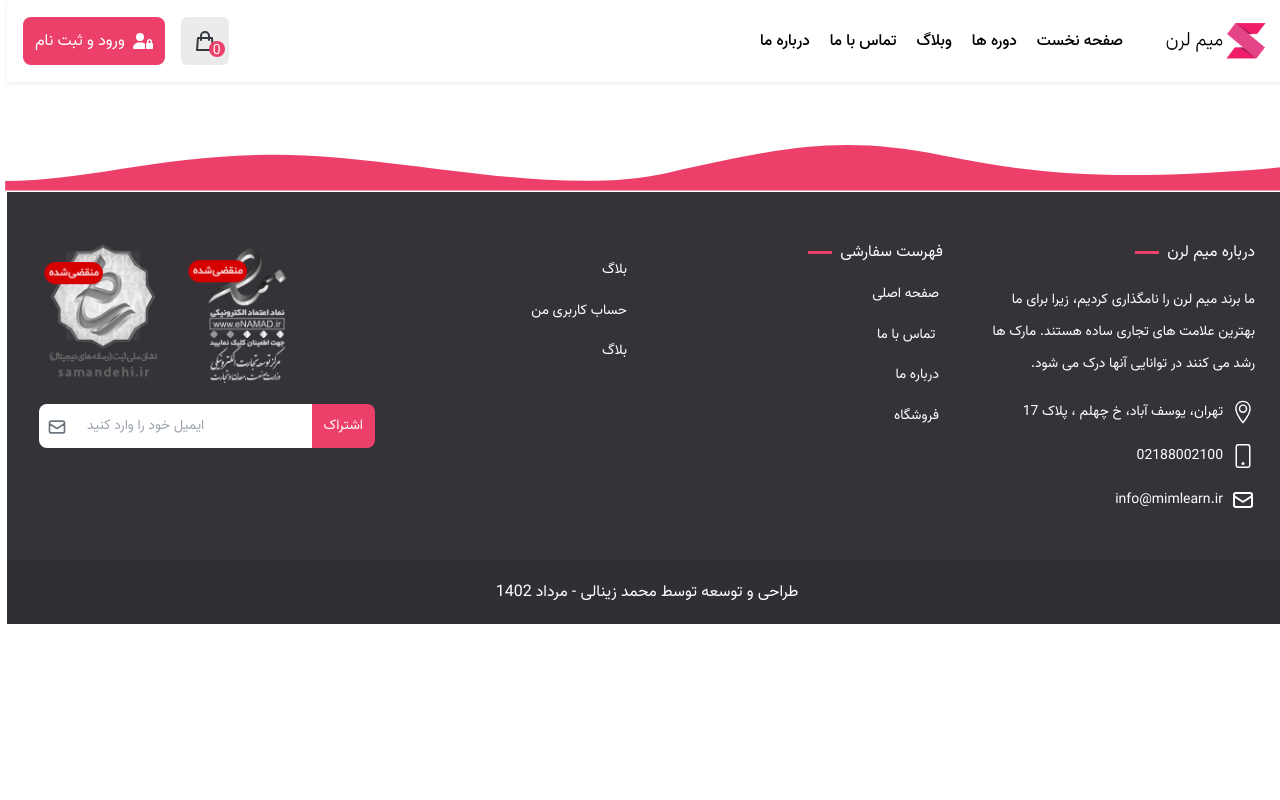
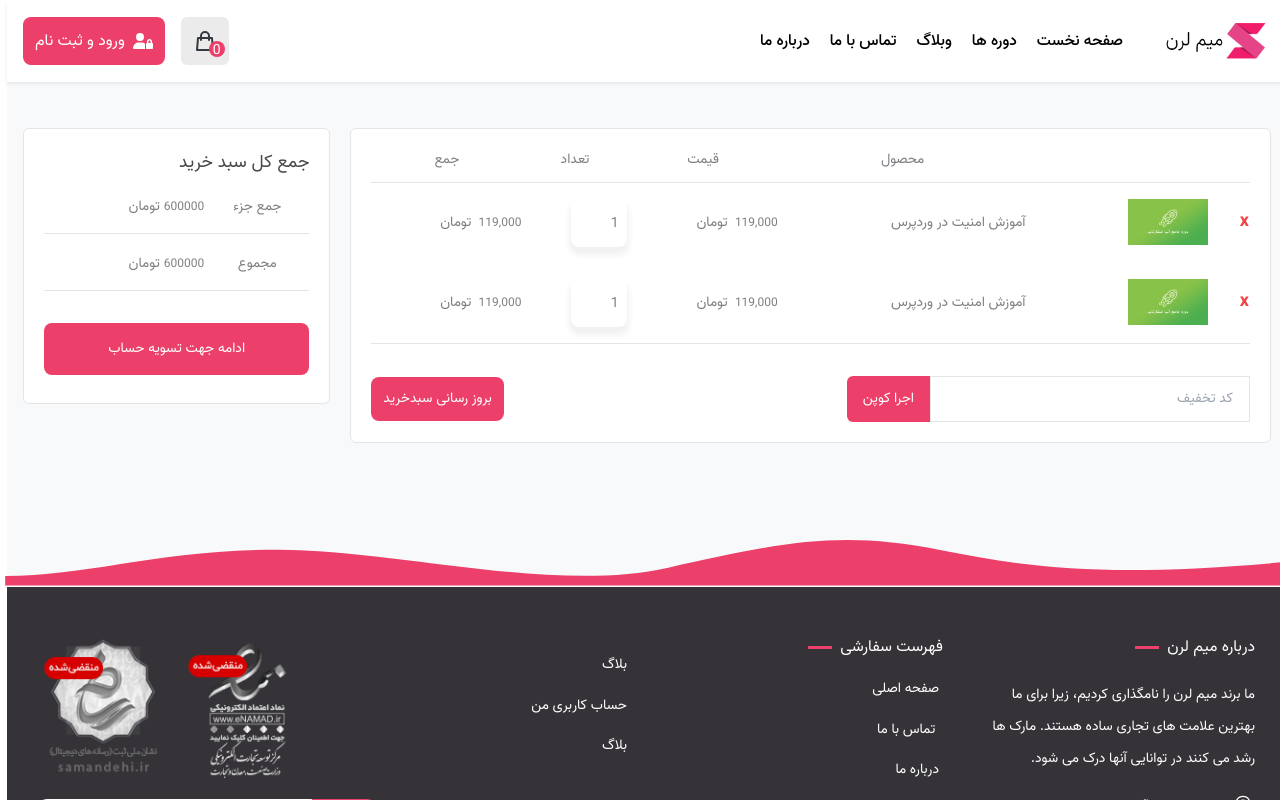
Before and after one commit to mohammad-zeynaly/mimlearn, a React (Vite) app: page /shopping-cart in a window 1280 px wide. Shown: the top 800 px of the page. Built offline with nearby package versions, Linux system fonts and the light colour scheme.

Commit message:
The shopping cart page has been completed

```diff
--- a/src/App.tsx
+++ b/src/App.tsx
@@ -31,10 +31,12 @@ const App = (): JSX.Element => {
       <LoginModal />
       <main
         className={`${
-          pathname.includes("courseDetails") || pathname.includes("courses")
+          pathname.includes("courseDetails") ||
+          pathname.includes("courses") ||
+          pathname.includes("shopping-cart")
             ? "bg-[#f8f9fa] "
             : ""
-        }pb-24 sm:mt-24`}
+        }pb-24 sm:mt-20`}
       >
         {routers}
       </main>
--- a/src/Redux/reducers/coursesStateSlice.ts
+++ b/src/Redux/reducers/coursesStateSlice.ts
@@ -3,13 +3,20 @@ import { BasketProducts } from "../../types/coursesInterface";
 
 const initialState: BasketProducts = {
   basketProduct: [
-    // {
-    //   id: crypto.randomUUID(),
-    //   name: "آموزش راه اندازه فورشگاه اینترنتی ، ووکامرس",
-    //   img: "./assets/images/product-1.png",
-    //   price: 8_000_00,
-    //   count: 1,
-    // },
+    {
+      id: 9,
+      title: "آموزش جاوا اسکریپت ",
+      img: "./assets/images/products/product-3.png",
+      prerequisite: "Html & Css",
+      stars: 5,
+      teacher: " محمد امین سعیدی",
+      students: 1200,
+      price: 880_000,
+      caption:
+        "آموزش جاوا اسکریپت برای تمامی افرادی ک قصد ورود به زبان برنامه نویسی دارند مناسب می باشد . خصوصا برای علاقه مندان به حوزه فرانت همان طور که می دانید جاوا اسکریپت یکی از زبان های برنامه نویسی محبوب و پر طرفدار است که بازار کار فوق العاده ای دارد",
+      time: "91 ساعت و 20 دقیقه",
+      type: "programmingCourses",
+    },
   ],
 };
 
--- /dev/null
+++ b/src/components/CartProductItem/CartProductItem.tsx
@@ -0,0 +1,57 @@
+import { Link } from "react-router-dom";
+
+const CartProductItem = (): JSX.Element => {
+  return (
+    <tr className="mt-5 border-b-2 border-fourth sm:border-none">
+      <td className="block sm:flex sm:items-center pt-4 pb-4">
+        <span className="text-red-500 font-vazirBold text-lg pl-4 sm:pl-0 cursor-pointer">
+          x
+        </span>
+        <Link to="/courses">
+          <img
+            className="w-20 object-cover mr-8 hidden sm:block"
+            src="../assets/images/products/product-1.png"
+            alt=""
+          />
+        </Link>
+      </td>
+      <td className="flex justify-between items-center w-full border-b border-fourth sm:border-none sm:w-auto sm:table-cell pt-4 pb-4">
+        <span className="font-vazirBold sm:hidden">محصول</span>
+        <div>
+          <Link to="/courses" className="transition-all hover:text-primary">
+            آموزش امنیت در وردپرس
+          </Link>
+        </div>
+      </td>
+      <td className="flex justify-between items-center w-full border-b border-fourth sm:border-none sm:w-auto sm:table-cell pt-4 pb-4">
+        <span className="font-vazirBold sm:hidden">قیمت :</span>
+        <div className="">
+          <h6 className="text-xs inline">119,000 </h6>
+          <span className="pr-1">تومان</span>
+        </div>
+      </td>
+      <td className="flex justify-between items-center w-full border-b border-fourth sm:border-none sm:w-auto sm:table-cell pt-4 pb-4">
+        <span className="font-vazirBold sm:hidden">تعداد :</span>
+        <div className="">
+          <input
+            id="productCount"
+            type="number"
+            className="shadow-[0px_6px_6px_2px_rgba(0,0,0,.06)] focus:outline-none w-14 h-12 rounded-lg p-2"
+            value={1}
+            min={0}
+            max={10}
+          />
+        </div>
+      </td>
+      <td className="flex justify-between items-center w-full border-b border-fourth sm:border-none sm:w-auto sm:table-cell pt-4 pb-4">
+        <span className="font-vazirBold sm:hidden">جمع:</span>
+        <div className="">
+          <h6 className="text-xs inline">119,000 </h6>
+          <span className="pr-1">تومان</span>
+        </div>
+      </td>
+    </tr>
+  );
+};
+
+export default CartProductItem;
--- a/src/components/ShoppingCart/ShoppingCart.tsx
+++ b/src/components/ShoppingCart/ShoppingCart.tsx
@@ -13,7 +13,10 @@ const ShoppingCart = (): JSX.Element => {
   return (
     <>
       {isInShowShoppingCart && (
-        <aside id="shopping-cart" className="bg-white w-72 sm:w-80 fixed top-0 bottom-0 right-0 flex items-start justify-center h-[110%] z-40 text-sm">
+        <aside
+          id="shopping-cart"
+          className="bg-white w-72 sm:w-80 fixed top-0 bottom-0 right-0 flex items-start justify-center h-[110%] z-40 text-sm"
+        >
           {/* empty shoppingCart */}
           {shoppingCartProduct.length < 1 ? (
             <div className="flex items-center mt-16 p-4">
--- /dev/null
+++ b/src/pages/CartPage/CartPage.tsx
@@ -0,0 +1,104 @@
+import { useState } from "react";
+import { FaBoxOpen } from "react-icons/fa";
+import { Link } from "react-router-dom";
+import CartProductItem from "../../components/CartProductItem/CartProductItem";
+import Input from "../../components/Input/Input";
+import Button from "../../components/Button/Button";
+
+const CartPage = (): JSX.Element => {
+  const [isEmptyCart, setIsEmptyCart] = useState<boolean>(false);
+  return (
+    <section className="">
+      <div className="container text-sm sm:mb-12">
+        {isEmptyCart ? (
+          <>
+            <span className="block pt-32 sm:pt-24">
+              <FaBoxOpen className="w-32 h-32 sm:w-36 sm:h-36 text-[#e2e5e8] mx-auto" />
+            </span>
+            <p className="my-2 mb-4 text-center sm:text-right">
+              سبد خرید شما در حال حاضر خالی است.
+            </p>
+            <div className="flex justify-center">
+              <Link to="/" className=" bg-primary text-white p-3 rounded-lg ">
+                بازگشت به فروشگاه
+              </Link>
+            </div>
+          </>
+        ) : (
+          <>
+            <div className="flex flex-col lg:flex-row justify-between items-start pt-32 sm:pt-12 gap-5 text-[#7f7e83]">
+              <div className="w-full lg:w-3/4 border border-fourth bg-white p-5 rounded-md">
+                <table className="w-full border-b border-fourth">
+                  <thead className="hidden sm:table-header-group border-b border-fourth">
+                    <tr>
+                      <th></th>
+                      <th className="font-light pb-3">محصول </th>
+                      <th className="font-light pb-3">قیمت </th>
+                      <th className="font-light pb-3">تعداد</th>
+                      <th className="font-light pb-3">جمع</th>
+                    </tr>
+                  </thead>
+                  <tbody>
+                    <CartProductItem />
+                    <CartProductItem />
+                  </tbody>
+                </table>
+                <div className="mt-8 flex flex-col sm:flex-row justify-between items-center ">
+                  <div className="relative w-full sm:flex-grow sm:w-auto">
+                    <Input
+                      id="discountCode"
+                      type="text"
+                      className="focus:outline-none focus:shadow-[0_0_10px_0_rgba(0,0,0,0.07)] border border-fourth py-3 px-4 sm:max-w-xs w-full"
+                      placeholder="کد تخفیف"
+                    />
+                    <Button
+                      type="button"
+                      className="bg-primary text-white py-[13px] px-4 rounded-tl-md rounded-bl-md absolute left-0 sm:left-auto"
+                    >
+                      اجرا کوپن
+                    </Button>
+                  </div>
+                  <Button
+                    type="button"
+                    className=" text-white bg-primary p-3 rounded-lg mt-5 sm:mt-0"
+                  >
+                    بروز رسانی سبدخرید
+                  </Button>
+                </div>
+              </div>
+              <div className="w-full lg:w-1/4 bg-white border border-fourth p-5 rounded-md mt-3 sm:mt-0">
+                <h3 className="text-lg text-[#464749]">جمع کل سبد خرید</h3>
+                <table className="w-full">
+                  <tbody>
+                    <tr className="border-b border-fourth mt-5">
+                      <th className="font-light pb-4 pt-5">جمع جزء</th>
+                      <td className="pb-4 pt-5 flex items-center">
+                        <h6 className="text-xs">600000</h6>
+                        <span className="pr-1">تومان</span>
+                      </td>
+                    </tr>
+                    <tr className="border-b border-fourth mt-5">
+                      <th className="font-light pb-4 pt-5"> مجموع</th>
+                      <td className="pb-4 pt-5 flex items-center">
+                        <h6 className="text-xs">600000</h6>
+                        <span className="pr-1">تومان</span>
+                      </td>
+                    </tr>
+                  </tbody>
+                </table>
+                <Link
+                  to="/checkout"
+                  className="block mt-8 mb-2 text-center bg-primary text-white rounded-lg p-4"
+                >
+                  ادامه جهت تسویه حساب
+                </Link>
+              </div>
+            </div>
+          </>
+        )}
+      </div>
+    </section>
+  );
+};
+
+export default CartPage;
--- a/src/routes/routes.tsx
+++ b/src/routes/routes.tsx
@@ -1,11 +1,13 @@
 import Home from "../pages/Home/Home";
 import Courses from "../pages/Courses/Courses";
 import CourseDetails from "../pages/CourseDetails/CourseDetails";
+import CartPage from "../pages/CartPage/CartPage";
 
 const routes = [
   { path: "/", element: <Home /> },
   { path: "/courses", element: <Courses /> },
   { path: "/courseDetails/:courseName", element: <CourseDetails /> },
   { path: "/create-account", element: <h1> ساخت حساب کاربری </h1> },
+  { path: "/shopping-cart", element: <CartPage /> },
 ];
 export default routes;
--- a/src/styles/app.css
+++ b/src/styles/app.css
@@ -935,6 +935,10 @@ video {
   margin-right: 1.25rem;
 }
 
+.mr-8 {
+  margin-right: 2rem;
+}
+
 .mt-1 {
   margin-top: 0.25rem;
 }
@@ -999,10 +1003,18 @@ video {
   display: block;
 }
 
+.inline {
+  display: inline;
+}
+
 .flex {
   display: flex;
 }
 
+.table {
+  display: table;
+}
+
 .grid {
   display: grid;
 }
@@ -1039,6 +1051,10 @@ video {
   height: 7rem;
 }
 
+.h-32 {
+  height: 8rem;
+}
+
 .h-4 {
   height: 1rem;
 }
@@ -1109,6 +1125,10 @@ video {
 
 .w-2 {
   width: 0.5rem;
+}
+
+.w-20 {
+  width: 5rem;
 }
 
 .w-24 {
@@ -1343,6 +1363,10 @@ video {
   border-radius: 0.75rem;
 }
 
+.rounded-bl-md {
+  border-bottom-left-radius: 0.375rem;
+}
+
 .rounded-bl-none {
   border-bottom-left-radius: 0px;
 }
@@ -1351,6 +1375,10 @@ video {
   border-bottom-right-radius: 0px;
 }
 
+.rounded-tl-md {
+  border-top-left-radius: 0.375rem;
+}
+
 .rounded-tl-none {
   border-top-left-radius: 0px;
 }
@@ -1365,6 +1393,10 @@ video {
 
 .border-b {
   border-bottom-width: 1px;
+}
+
+.border-b-2 {
+  border-bottom-width: 2px;
 }
 
 .border-l {
@@ -1552,6 +1584,10 @@ video {
   padding: 1rem;
 }
 
+.p-5 {
+  padding: 1.25rem;
+}
+
 .p-6 {
   padding: 1.5rem;
 }
@@ -1606,6 +1642,11 @@ video {
   padding-bottom: 2rem;
 }
 
+.py-\[13px\] {
+  padding-top: 13px;
+  padding-bottom: 13px;
+}
+
 .pb-1 {
   padding-bottom: 0.25rem;
 }
@@ -1626,6 +1667,10 @@ video {
   padding-bottom: 0.75rem;
 }
 
+.pb-4 {
+  padding-bottom: 1rem;
+}
+
 .pl-2 {
   padding-left: 0.5rem;
 }
@@ -1672,6 +1717,10 @@ video {
 
 .pt-2 {
   padding-top: 0.5rem;
+}
+
+.pt-32 {
+  padding-top: 8rem;
 }
 
 .pt-4 {
@@ -1822,6 +1871,11 @@ video {
   color: rgb(125 125 125 / var(--tw-text-opacity));
 }
 
+.text-\[\#7f7e83\] {
+  --tw-text-opacity: 1;
+  color: rgb(127 126 131 / var(--tw-text-opacity));
+}
+
 .text-\[\#898989\] {
   --tw-text-opacity: 1;
   color: rgb(137 137 137 / var(--tw-text-opacity));
@@ -1837,9 +1891,19 @@ video {
   color: rgb(173 181 189 / var(--tw-text-opacity));
 }
 
+.text-\[\#e2e5e8\] {
+  --tw-text-opacity: 1;
+  color: rgb(226 229 232 / var(--tw-text-opacity));
+}
+
 .text-primary {
   --tw-text-opacity: 1;
   color: rgb(236 64 106 / var(--tw-text-opacity));
+}
+
+.text-red-500 {
+  --tw-text-opacity: 1;
+  color: rgb(239 68 68 / var(--tw-text-opacity));
 }
 
 .text-secondary {
@@ -1893,6 +1957,12 @@ video {
   box-shadow: var(--tw-ring-offset-shadow, 0 0 #0000), var(--tw-ring-shadow, 0 0 #0000), var(--tw-shadow);
 }
 
+.shadow-\[0px_6px_6px_2px_rgba\(0\2c 0\2c 0\2c \.06\)\] {
+  --tw-shadow: 0px 6px 6px 2px rgba(0,0,0,.06);
+  --tw-shadow-colored: 0px 6px 6px 2px var(--tw-shadow-color);
+  box-shadow: var(--tw-ring-offset-shadow, 0 0 #0000), var(--tw-ring-shadow, 0 0 #0000), var(--tw-shadow);
+}
+
 .filter {
   filter: var(--tw-blur) var(--tw-brightness) var(--tw-contrast) var(--tw-grayscale) var(--tw-hue-rotate) var(--tw-invert) var(--tw-saturate) var(--tw-sepia) var(--tw-drop-shadow);
 }
@@ -2195,6 +2265,12 @@ video {
   box-shadow: var(--tw-ring-offset-shadow, 0 0 #0000), var(--tw-ring-shadow, 0 0 #0000), var(--tw-shadow);
 }
 
+.focus\:shadow-\[0_0_10px_0_rgba\(0\2c 0\2c 0\2c 0\.07\)\]:focus {
+  --tw-shadow: 0 0 10px 0 rgba(0,0,0,0.07);
+  --tw-shadow-colored: 0 0 10px 0 var(--tw-shadow-color);
+  box-shadow: var(--tw-ring-offset-shadow, 0 0 #0000), var(--tw-ring-shadow, 0 0 #0000), var(--tw-shadow);
+}
+
 .focus\:outline-none:focus {
   outline: 2px solid transparent;
   outline-offset: 2px;
@@ -2229,6 +2305,10 @@ video {
 }
 
 @media (min-width: 640px) {
+  .sm\:left-auto {
+    left: auto;
+  }
+
   .sm\:mx-3 {
     margin-left: 0.75rem;
     margin-right: 0.75rem;
@@ -2238,6 +2318,10 @@ video {
     margin-bottom: 0px;
   }
 
+  .sm\:mb-12 {
+    margin-bottom: 3rem;
+  }
+
   .sm\:mb-8 {
     margin-bottom: 2rem;
   }
@@ -2258,12 +2342,16 @@ video {
     margin-right: 1.25rem;
   }
 
+  .sm\:mt-0 {
+    margin-top: 0px;
+  }
+
   .sm\:mt-2 {
     margin-top: 0.5rem;
   }
 
-  .sm\:mt-24 {
-    margin-top: 6rem;
+  .sm\:mt-20 {
+    margin-top: 5rem;
   }
 
   .sm\:mt-28 {
@@ -2278,6 +2366,18 @@ video {
     display: block;
   }
 
+  .sm\:flex {
+    display: flex;
+  }
+
+  .sm\:table-cell {
+    display: table-cell;
+  }
+
+  .sm\:table-header-group {
+    display: table-header-group;
+  }
+
   .sm\:hidden {
     display: none;
   }
@@ -2342,6 +2442,14 @@ video {
     width: 100%;
   }
 
+  .sm\:max-w-xs {
+    max-width: 20rem;
+  }
+
+  .sm\:flex-grow {
+    flex-grow: 1;
+  }
+
   .sm\:grid-cols-2 {
     grid-template-columns: repeat(2, minmax(0, 1fr));
   }
@@ -2354,6 +2462,10 @@ video {
     flex-direction: row-reverse;
   }
 
+  .sm\:items-center {
+    align-items: center;
+  }
+
   .sm\:rounded-3xl {
     border-radius: 1.5rem;
   }
@@ -2368,6 +2480,10 @@ video {
 
   .sm\:border {
     border-width: 1px;
+  }
+
+  .sm\:border-none {
+    border-style: none;
   }
 
   .sm\:border-fourth {
@@ -2400,6 +2516,22 @@ video {
 
   .sm\:pb-16 {
     padding-bottom: 4rem;
+  }
+
+  .sm\:pl-0 {
+    padding-left: 0px;
+  }
+
+  .sm\:pt-12 {
+    padding-top: 3rem;
+  }
+
+  .sm\:pt-24 {
+    padding-top: 6rem;
+  }
+
+  .sm\:text-right {
+    text-align: right;
   }
 
   .sm\:text-\[15px\] {
```
